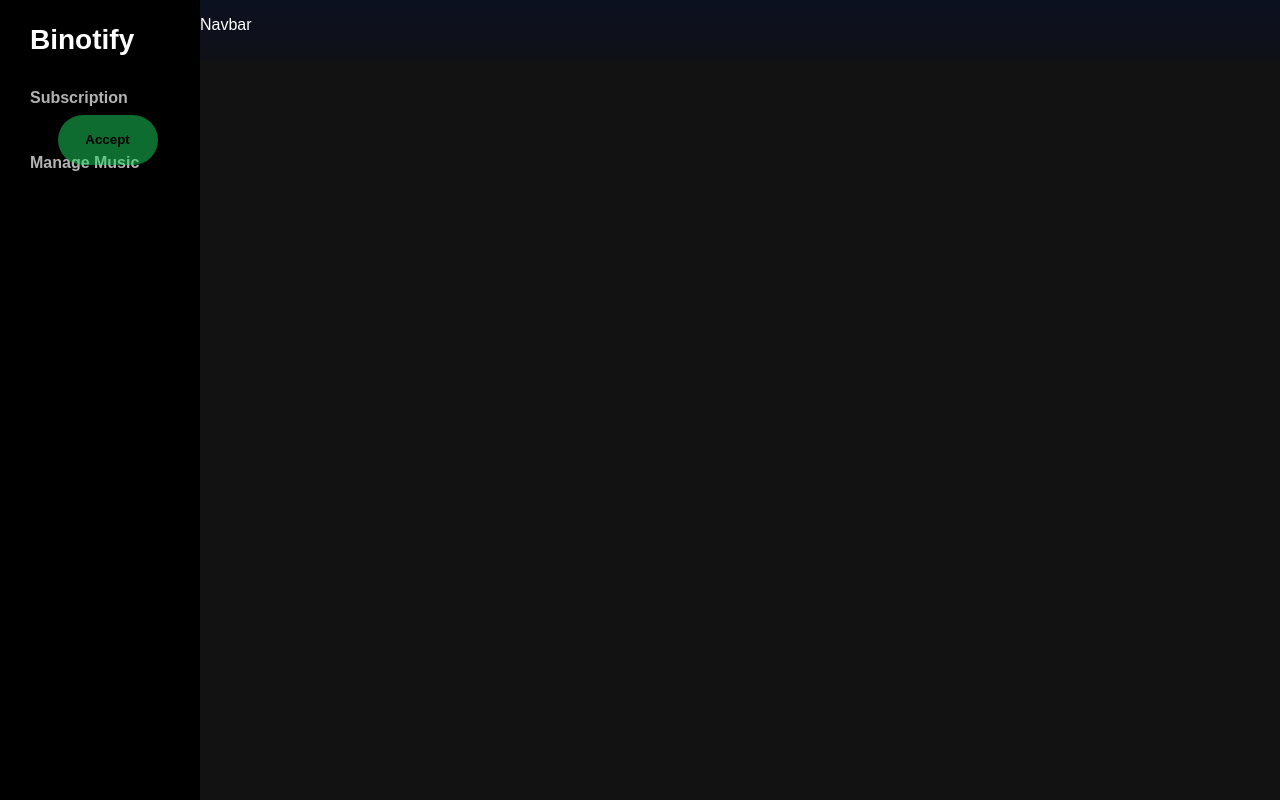
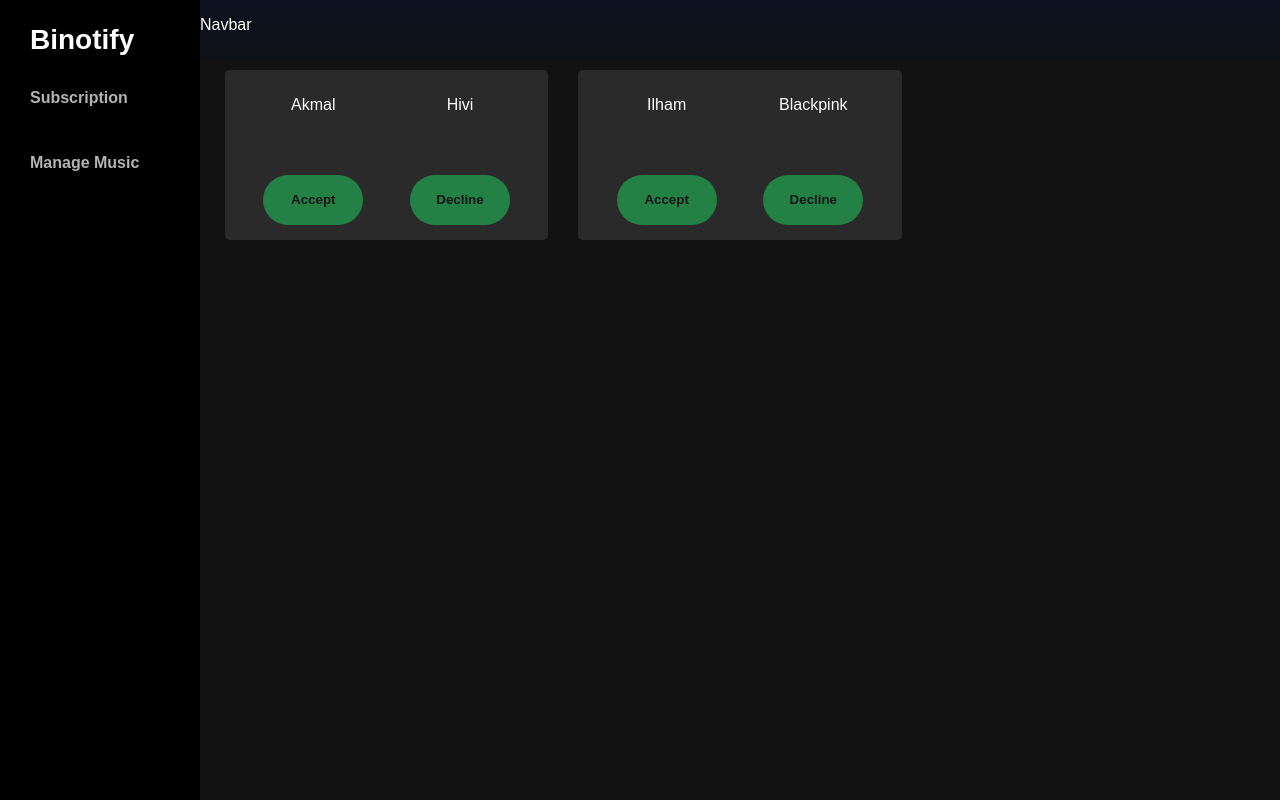
Before and after one commit to ilhamwibowo/Binotify-Premium-App, a React (Create React App) app: page /subscription in a window 1280 px wide. Built offline with nearby package versions, Linux system fonts and the light colour scheme; the HTML template or start-up script is replaced by a standard one.

Commit message:
fix: small bug grid

```diff
--- a/src/pages/Subscription.css
+++ b/src/pages/Subscription.css
@@ -16,6 +16,6 @@ Navbar {
     grid-area: navbar;
 }
 
-.main {
+.main-subscription {
     grid-area: main;
 }
```
